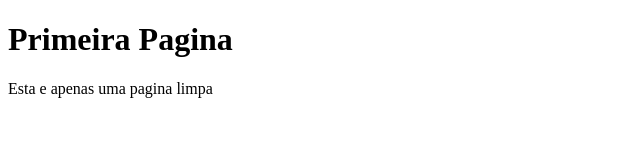
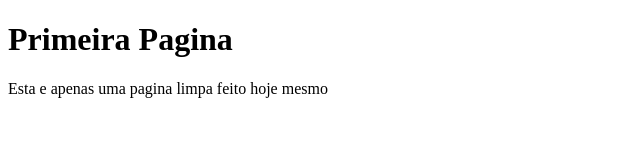
Before and after one commit to billkapi/testeOnline, a plain HTML site: page index.html in a window 1280 px wide. Shown: the whole page, without its empty margins (0-640 px from the left). Drawn offline with Linux system fonts and the light colour scheme.

Commit message:
Update index.html
segunda alteracao, esta foi feita directamente no github

```diff
--- a/index.html
+++ b/index.html
@@ -7,6 +7,6 @@
 </head>
 <body>
     <h1> Primeira Pagina</h1>
-    <p> Esta e apenas uma pagina limpa</p>
+    <p> Esta e apenas uma pagina limpa feito hoje mesmo </p>
 </body>
 </html>
```
